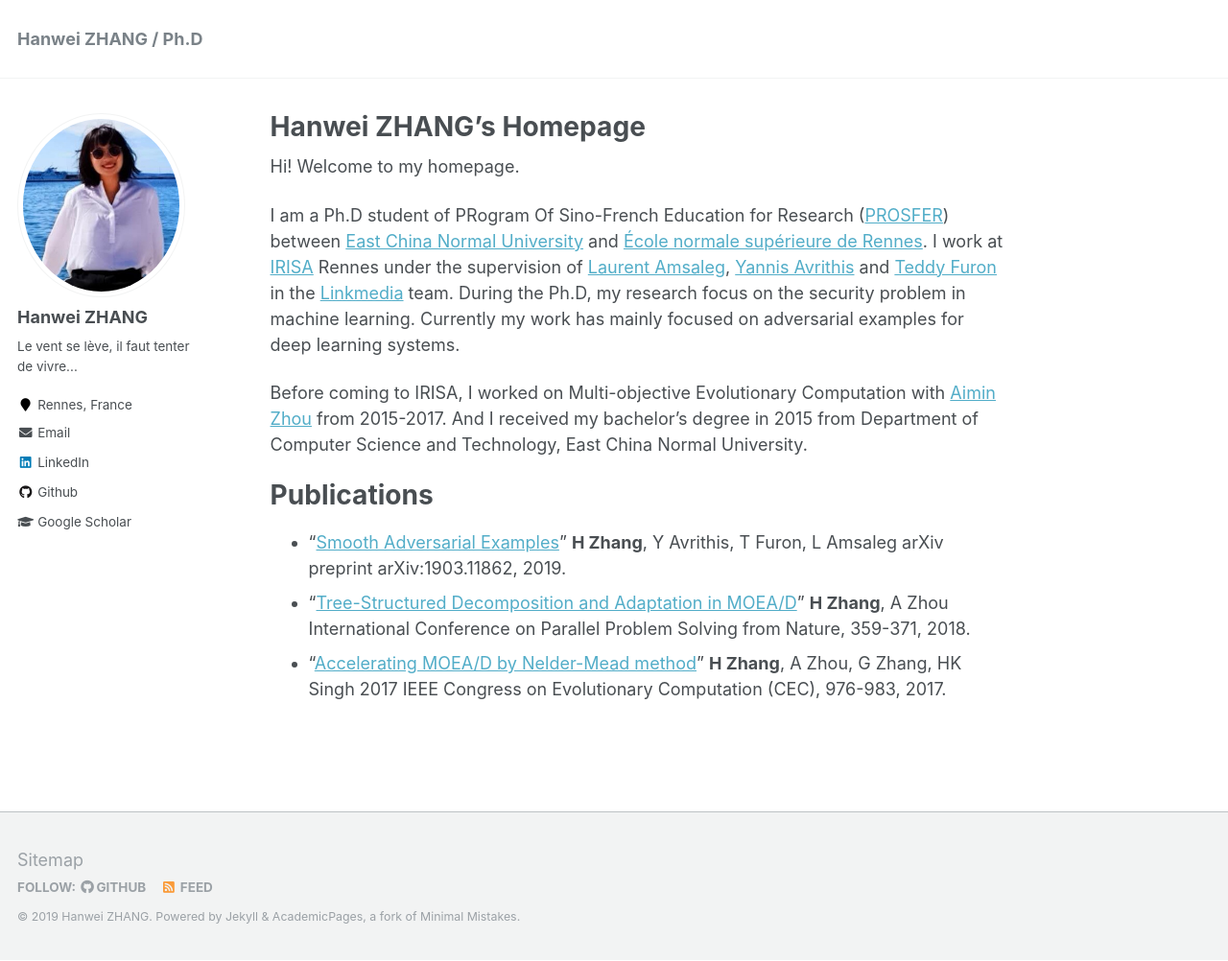
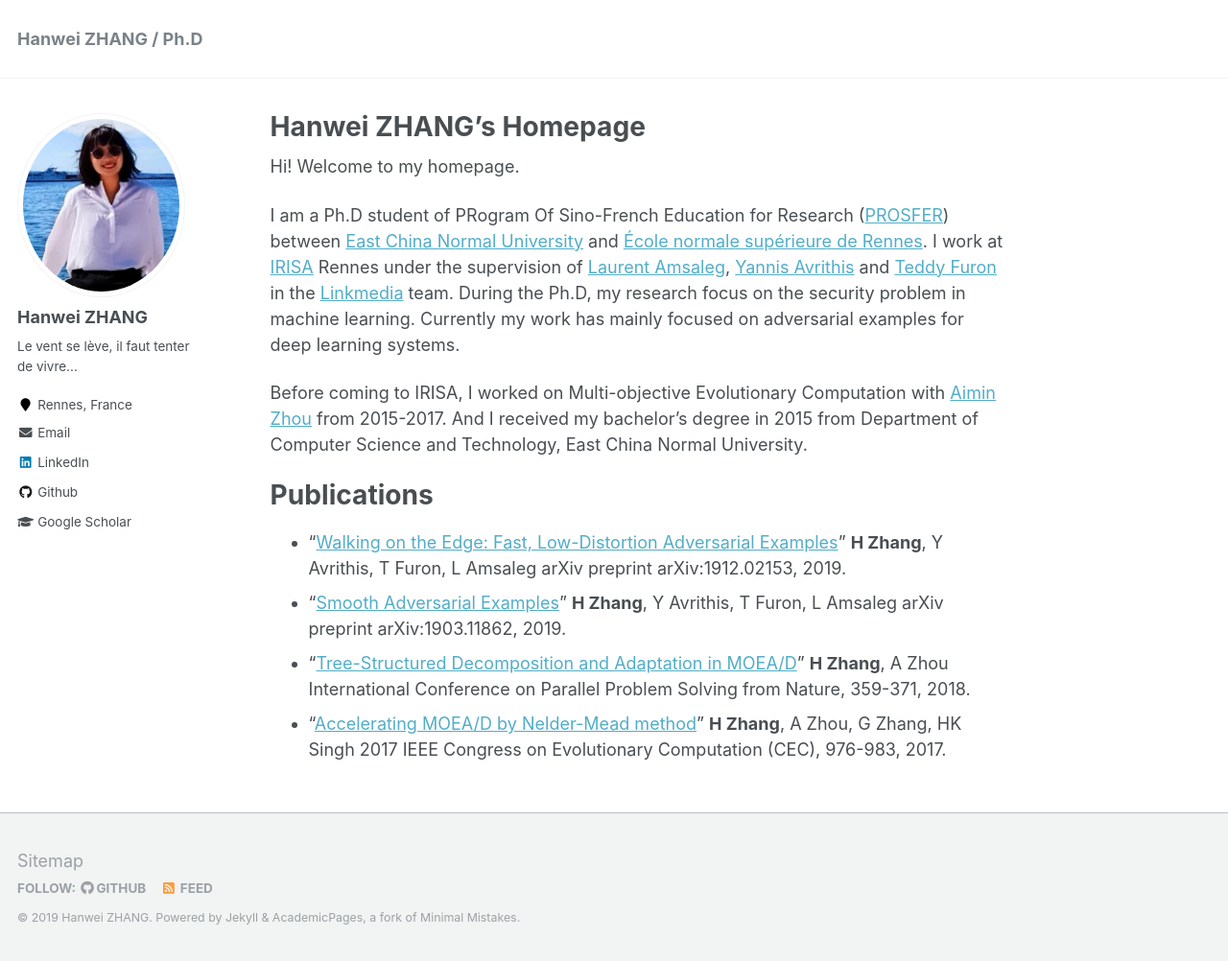
Before and after one commit to hanwei0912/hanwei0912.github.io, a Jekyll site: the page built from _pages/about.md, in a window 1280 px wide and 1002 px high. Shown: the whole window at 96% size. Built offline with Jekyll 4.4.1, drawn with Linux system fonts in a browser that asks for light colours.

Commit message:
Update about.md

```diff
--- a/_pages/about.md
+++ b/_pages/about.md
@@ -17,7 +17,9 @@
 
 Publications
 ===============
-
+* "[Walking on the Edge: Fast, Low-Distortion Adversarial Examples](https://arxiv.org/abs/1912.02153)"
+__H Zhang__, Y Avrithis, T Furon, L Amsaleg
+arXiv preprint arXiv:1912.02153, 2019.
 * "[Smooth Adversarial Examples](https://arxiv.org/abs/1903.11862)"
 __H Zhang__, Y Avrithis, T Furon, L Amsaleg
 arXiv preprint arXiv:1903.11862, 2019.
```
